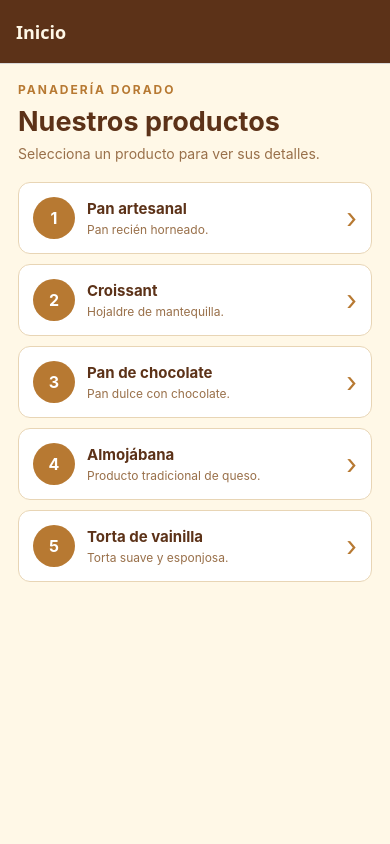
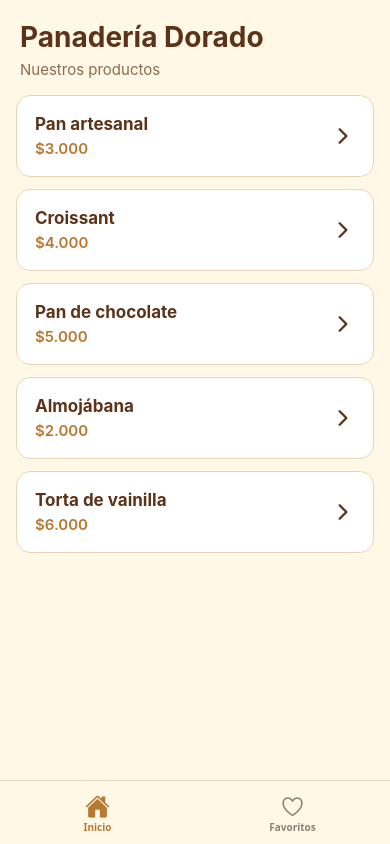
Before and after one commit to rincondilan278-ship-it/panaderia-pnpm, a React Native app: screen / in a window 390 px wide. Built offline with nearby package versions, Linux system fonts and the light colour scheme.

Commit message:
feat: implementar Tab Navigator con Stack anidado

```diff
--- a/App.tsx
+++ b/App.tsx
@@ -13,294 +13,291 @@ import {
 import {
   NavigationContainer,
   useNavigation,
-  useRoute,
 } from '@react-navigation/native';
 
-import {
-  createNativeStackNavigator,
-  NativeStackNavigationProp,
-  NativeStackScreenProps,
-  NativeStackRouteProp,
-} from '@react-navigation/native-stack';
+import type { NativeStackScreenProps } from '@react-navigation/native-stack';
+import { createNativeStackNavigator } from '@react-navigation/native-stack';
+import { createBottomTabNavigator } from '@react-navigation/bottom-tabs';
+import { Ionicons } from '@expo/vector-icons';
 
-// Tipos de parámetros de las pantallas
-type RootStackParamList = {
-  Home: undefined;
-  Detail: {
+// Tipos de navegación
+type Product = {
   id: string;
   name: string;
-  };
+  price: string;
 };
 
-// Tipado del Stack Navigator
-const Stack = createNativeStackNavigator<RootStackParamList>();
-
-// Datos de ejemplo
-type Item = {
-  id: string;
-  name: string;
-  description: string;
+type HomeStackParamList = {
+  HomeList: undefined;
+  HomeDetail: { id: string; name: string; price: string };
 };
 
-const ITEMS: Item[] = [
-  { id: '1', name: 'Pan artesanal', description: 'Pan recién horneado.' },
-  { id: '2', name: 'Croissant', description: 'Hojaldre de mantequilla.' },
-  { id: '3', name: 'Pan de chocolate', description: 'Pan dulce con chocolate.' },
-  { id: '4', name: 'Almojábana', description: 'Producto tradicional de queso.' },
-  { id: '5', name: 'Torta de vainilla', description: 'Torta suave y esponjosa.' },
+type TabParamList = {
+  Home: undefined;
+  Favorites: undefined;
+};
+
+const Stack = createNativeStackNavigator<HomeStackParamList>();
+const Tab = createBottomTabNavigator<TabParamList>();
+
+const PRODUCTS: Product[] = [
+  { id: '1', name: 'Pan artesanal', price: '$3.000' },
+  { id: '2', name: 'Croissant', price: '$4.000' },
+  { id: '3', name: 'Pan de chocolate', price: '$5.000' },
+  { id: '4', name: 'Almojábana', price: '$2.000' },
+  { id: '5', name: 'Torta de vainilla', price: '$6.000' },
 ];
 
-// Pantalla principal
+// Pantalla de inicio: lista de productos
 function HomeScreen() {
   const navigation =
-    useNavigation<NativeStackNavigationProp<RootStackParamList, 'Home'>>();
+    useNavigation<NativeStackScreenProps<HomeStackParamList, 'HomeList'>['navigation']>();
 
-  const renderItem = ({ item }: { item: Item }) => (
+  return (
+    <SafeAreaView style={styles.container}>
+      <Text style={styles.heading}>Panadería Dorado</Text>
+      <Text style={styles.subtitle}>Nuestros productos</Text>
+
+      <FlatList
+        data={PRODUCTS}
+        keyExtractor={(item) => item.id}
+        contentContainerStyle={styles.list}
+        renderItem={({ item }) => (
           <Pressable
             style={({ pressed }) => [
-        styles.itemCard,
-        pressed && styles.itemPressed,
+              styles.productCard,
+              pressed && styles.pressed,
             ]}
-      onPress={() => navigation.navigate('Detail', {
+            onPress={() =>
+              navigation.navigate('HomeDetail', {
                 id: item.id,
                 name: item.name,
-      })}
+                price: item.price,
+              })
+            }
           >
-      <View style={styles.itemNumber}>
-        <Text style={styles.itemNumberText}>{item.id}</Text>
+            <View style={styles.productInfo}>
+              <Text style={styles.productName}>{item.name}</Text>
+              <Text style={styles.price}>{item.price}</Text>
             </View>
-
-      <View style={styles.itemInfo}>
-        <Text style={styles.itemName}>{item.name}</Text>
-        <Text style={styles.itemDescription}>{item.description}</Text>
-      </View>
-
-      <Text style={styles.arrow}>›</Text>
+            <Ionicons name="chevron-forward" size={24} color="#5C3218" />
           </Pressable>
-  );
-
-  return (
-    <SafeAreaView style={styles.safeArea}>
-      <StatusBar barStyle="dark-content" backgroundColor="#FFF8E7" />
-
-      <View style={styles.container}>
-        <Text style={styles.brand}>PANADERÍA DORADO</Text>
-        <Text style={styles.title}>Nuestros productos</Text>
-        <Text style={styles.subtitle}>
-          Selecciona un producto para ver sus detalles.
-        </Text>
-
-        <FlatList
-          data={ITEMS}
-          keyExtractor={(item) => item.id}
-          renderItem={renderItem}
-          ItemSeparatorComponent={() => <View style={styles.separator} />}
-          showsVerticalScrollIndicator={false}
+        )}
       />
-      </View>
     </SafeAreaView>
   );
 }
 
-// Tipado de los parámetros recibidos en Detail
-type DetailRouteProp = NativeStackRouteProp<RootStackParamList, 'Detail'>;
+// Pantalla de detalle
+type DetailProps = NativeStackScreenProps<
+  HomeStackParamList,
+  'HomeDetail'
+>;
 
-// Pantalla de detalle
-function DetailScreen({
-  navigation,
-  route,
-}: NativeStackScreenProps<RootStackParamList, 'Detail'>) {
-  const { id, name } = route.params;
+function DetailScreen({ route, navigation }: DetailProps) {
+  const { id, name, price } = route.params;
 
   return (
-    <SafeAreaView style={styles.detailSafeArea}>
-      <View style={styles.detailContainer}>
-        <Text style={styles.brand}>PANADERÍA DORADO</Text>
-        <Text style={styles.detailLabel}>DETALLE DEL PRODUCTO</Text>
-
+    <SafeAreaView style={styles.container}>
       <View style={styles.detailCard}>
-          <Text style={styles.detailId}>PRODUCTO N.º {id}</Text>
-          <Text style={styles.detailName}>{name}</Text>
-          <Text style={styles.detailDescription}>
-            Has seleccionado este producto de nuestra panadería.
-          </Text>
-        </View>
+        <Ionicons name="fast-food-outline" size={64} color="#B77932" />
+        <Text style={styles.detailTitle}>{name}</Text>
+        <Text style={styles.detailText}>Código del producto: {id}</Text>
+        <Text style={styles.detailPrice}>{price}</Text>
 
         <Pressable
-          style={({ pressed }) => [
-            styles.backButton,
-            pressed && styles.backButtonPressed,
-          ]}
+          style={styles.button}
           onPress={() => navigation.goBack()}
         >
-          <Text style={styles.backButtonText}>← Volver</Text>
+          <Text style={styles.buttonText}>Volver a Inicio</Text>
         </Pressable>
       </View>
     </SafeAreaView>
   );
 }
 
-// Navegador principal
+// Stack propio del tab Inicio
+function HomeStack() {
+  return (
+    <Stack.Navigator screenOptions={{ headerShown: false }}>
+      <Stack.Screen name="HomeList" component={HomeScreen} />
+      <Stack.Screen name="HomeDetail" component={DetailScreen} />
+    </Stack.Navigator>
+  );
+}
+
+// Pantalla de Favoritos
+function FavoritesScreen() {
+  return (
+    <SafeAreaView style={styles.container}>
+      <Text style={styles.heading}>Mis favoritos</Text>
+      <View style={styles.emptyCard}>
+        <Ionicons name="heart-outline" size={56} color="#B77932" />
+        <Text style={styles.emptyTitle}>Tus favoritos aparecerán aquí</Text>
+        <Text style={styles.subtitle}>
+          Esta sección es independiente de Inicio.
+        </Text>
+      </View>
+    </SafeAreaView>
+  );
+}
+
+// Navegación principal con tabs
 export default function App() {
   return (
     <NavigationContainer>
-      <Stack.Navigator
-        initialRouteName="Home"
-        screenOptions={{
-          headerStyle: { backgroundColor: '#5C3218' },
-          headerTintColor: '#FFF8E7',
-          headerTitleStyle: { fontWeight: '600' },
-          contentStyle: { backgroundColor: '#FFF8E7' },
-        }}
+      <StatusBar barStyle="light-content" backgroundColor="#5C3218" />
+
+      <Tab.Navigator
+        screenOptions={({ route }) => ({
+          headerShown: false,
+          tabBarIcon: ({ focused, color, size }) => {
+            const iconName =
+              route.name === 'Home'
+                ? focused
+                  ? 'home'
+                  : 'home-outline'
+                : focused
+                  ? 'heart'
+                  : 'heart-outline';
+
+            return (
+              <Ionicons
+                name={iconName as keyof typeof Ionicons.glyphMap}
+                size={size}
+                color={color}
+              />
+            );
+          },
+          tabBarActiveTintColor: '#B77932',
+          tabBarInactiveTintColor: '#8C8176',
+          tabBarStyle: {
+            backgroundColor: '#FFF8E7',
+            borderTopColor: '#E8D5B5',
+            height: 64,
+            paddingTop: 6,
+            paddingBottom: 6,
+          },
+          tabBarLabelStyle: {
+            fontWeight: 'bold',
+          },
+        })}
       >
-        <Stack.Screen
+        <Tab.Screen
           name="Home"
-          component={HomeScreen}
+          component={HomeStack}
           options={{ title: 'Inicio' }}
         />
-
-        <Stack.Screen
-          name="Detail"
-          component={DetailScreen}
-          options={({ route }) => ({
-            title: route.params.name,
-          })}
+        <Tab.Screen
+          name="Favorites"
+          component={FavoritesScreen}
+          options={{ title: 'Favoritos' }}
         />
-      </Stack.Navigator>
+      </Tab.Navigator>
     </NavigationContainer>
   );
 }
 
 const styles = StyleSheet.create({
-  safeArea: {
+  container: {
     flex: 1,
     backgroundColor: '#FFF8E7',
   },
-  container: {
-    flex: 1,
-    paddingHorizontal: 18,
-    paddingTop: 18,
-  },
-  brand: {
-    color: '#B77932',
-    fontSize: 12,
+  heading: {
+    fontSize: 28,
     fontWeight: 'bold',
-    letterSpacing: 2,
-    marginBottom: 8,
-  },
-  title: {
     color: '#5C3218',
-    fontSize: 27,
-    fontWeight: 'bold',
+    marginTop: 20,
+    marginHorizontal: 20,
   },
   subtitle: {
-    color: '#99704A',
-    fontSize: 14,
-    marginTop: 7,
-    marginBottom: 20,
+    fontSize: 15,
+    color: '#8C6B50',
+    marginTop: 6,
+    marginHorizontal: 20,
   },
-  itemCard: {
+  list: {
+    padding: 16,
+    gap: 12,
+  },
+  productCard: {
+    backgroundColor: '#FFFFFF',
+    borderRadius: 14,
+    padding: 18,
     flexDirection: 'row',
     alignItems: 'center',
-    backgroundColor: '#FFFFFF',
+    justifyContent: 'space-between',
     borderWidth: 1,
     borderColor: '#E8D5B5',
-    borderRadius: 12,
-    padding: 14,
   },
-  itemPressed: {
+  productInfo: {
+    flex: 1,
+    gap: 5,
+  },
+  productName: {
+    fontSize: 17,
+    fontWeight: 'bold',
+    color: '#5C3218',
+  },
+  price: {
+    fontSize: 15,
+    color: '#B77932',
+    fontWeight: '600',
+  },
+  pressed: {
     opacity: 0.65,
-    backgroundColor: '#F3E5CB',
-  },
-  itemNumber: {
-    width: 42,
-    height: 42,
-    borderRadius: 21,
-    backgroundColor: '#B77932',
-    alignItems: 'center',
-    justifyContent: 'center',
-    marginRight: 12,
-  },
-  itemNumberText: {
-    color: '#FFFFFF',
-    fontSize: 16,
-    fontWeight: 'bold',
-  },
-  itemInfo: {
-    flex: 1,
-  },
-  itemName: {
-    color: '#5C3218',
-    fontSize: 15,
-    fontWeight: 'bold',
-  },
-  itemDescription: {
-    color: '#99704A',
-    fontSize: 12,
-    marginTop: 4,
-  },
-  arrow: {
-    color: '#B77932',
-    fontSize: 28,
-    marginLeft: 8,
-  },
-  separator: {
-    height: 10,
-  },
-  detailSafeArea: {
-    flex: 1,
-    backgroundColor: '#FFF8E7',
-  },
-  detailContainer: {
-    flex: 1,
-    padding: 20,
-    paddingTop: 24,
-  },
-  detailLabel: {
-    color: '#99704A',
-    fontSize: 12,
-    fontWeight: 'bold',
-    letterSpacing: 1.5,
-    marginTop: 22,
-    marginBottom: 12,
   },
   detailCard: {
+    margin: 20,
+    padding: 24,
     backgroundColor: '#FFFFFF',
+    borderRadius: 18,
+    alignItems: 'center',
+    gap: 16,
     borderWidth: 1,
     borderColor: '#E8D5B5',
-    borderRadius: 16,
-    padding: 22,
   },
-  detailId: {
+  detailTitle: {
+    fontSize: 26,
+    fontWeight: 'bold',
+    color: '#5C3218',
+    textAlign: 'center',
+  },
+  detailText: {
+    fontSize: 16,
+    color: '#8C6B50',
+  },
+  detailPrice: {
+    fontSize: 24,
+    fontWeight: 'bold',
     color: '#B77932',
-    fontSize: 13,
-    fontWeight: 'bold',
   },
-  detailName: {
-    color: '#5C3218',
-    fontSize: 25,
-    fontWeight: 'bold',
-    marginTop: 12,
+  button: {
+    backgroundColor: '#5C3218',
+    paddingVertical: 13,
+    paddingHorizontal: 22,
+    borderRadius: 10,
+    marginTop: 8,
   },
-  detailDescription: {
-    color: '#99704A',
-    fontSize: 15,
-    lineHeight: 23,
-    marginTop: 10,
-  },
-  backButton: {
-    backgroundColor: '#5C3218',
-    paddingVertical: 15,
-    borderRadius: 12,
-    alignItems: 'center',
-    marginTop: 22,
-  },
-  backButtonPressed: {
-    opacity: 0.75,
-  },
-  backButtonText: {
+  buttonText: {
     color: '#FFF8E7',
     fontSize: 16,
     fontWeight: 'bold',
   },
+  emptyCard: {
+    margin: 20,
+    padding: 28,
+    borderRadius: 18,
+    backgroundColor: '#FFFFFF',
+    alignItems: 'center',
+    gap: 14,
+    borderWidth: 1,
+    borderColor: '#E8D5B5',
+  },
+  emptyTitle: {
+    fontSize: 18,
+    fontWeight: 'bold',
+    color: '#5C3218',
+    textAlign: 'center',
+  },
 });
--- a/package.json
+++ b/package.json
@@ -11,6 +11,8 @@
     "typecheck": "tsc --noEmit"
   },
   "dependencies": {
+    "@expo/vector-icons": "^15.1.1",
+    "@react-navigation/bottom-tabs": "^7.21.0",
     "@react-navigation/native": "^7.5.1",
     "@react-navigation/native-stack": "^7.21.0",
     "expo": "^58.0.17",
```
Also changed, not shown: 1 other file (tests, documents, lock files or other folders). Lines whose indentation alone changed are shown as unchanged.
